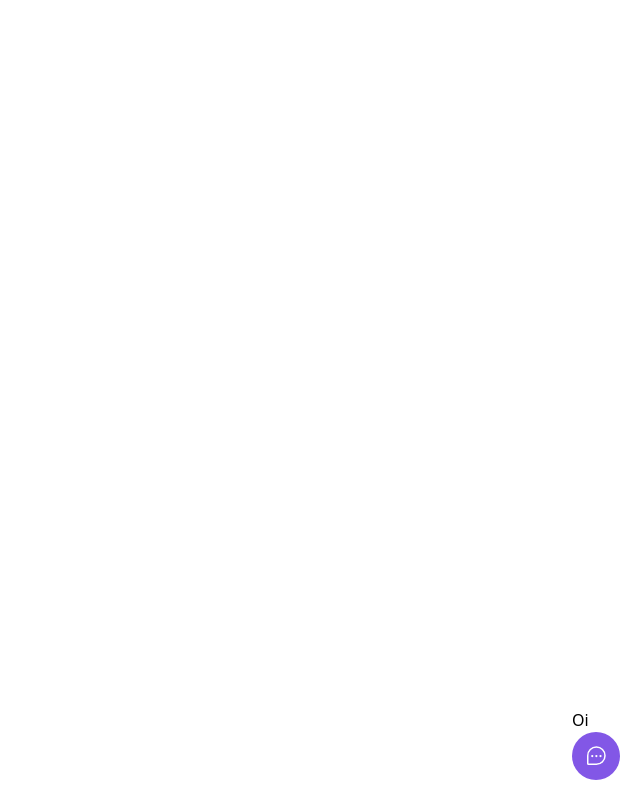
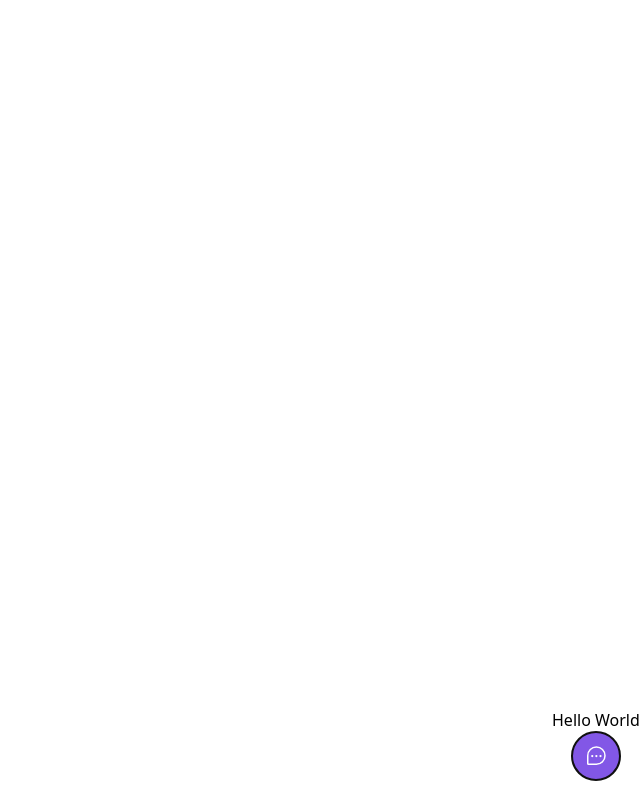
Before and after one commit to taylosstls/impulse-feedback-widget, a React (Vite) app in the folder web/: page / in a window 1280 px wide. Both pictures are taken after a click on the button "Feedback". Shown: the whole page, without its empty margins (640-1280 px from the left). Built offline with nearby package versions, Linux system fonts and the light colour scheme.

Commit message:
Add condigional to show popover

```diff
--- a/web/src/components/Widget/index.tsx
+++ b/web/src/components/Widget/index.tsx
@@ -1,25 +1,12 @@
+import { Popover, PopoverButton, PopoverPanel } from '@headlessui/react'
 import { ChatTeardropDots } from '@phosphor-icons/react'
-import { useState } from 'react'
 
 export function Widget() {
-  const [isWidgetOpen, setIsWidgetOpen] = useState(false)
-
-  function toogleWidgetVisibility() {
-    setIsWidgetOpen(!isWidgetOpen)
-  }
-
   return (
-    <div className="absolute bottom-5 right-5">
-      {isWidgetOpen && (
-        <>
-          <p>Oi</p>
-        </>
-      )}
-
-      <button
+    <Popover className="absolute bottom-5 right-5">
+      <PopoverButton
         aria-label="Widget de Feedback"
         className="bg-brand-500 rounded-full px-3 h-12 text-white flex items-center group"
-        onClick={toogleWidgetVisibility}
       >
         <ChatTeardropDots className="w-6 h-6" />
 
@@ -27,7 +14,9 @@ export function Widget() {
           <span className="pl-2"></span>
           Feedback
         </span>
-      </button>
-    </div>
+      </PopoverButton>
+
+      <PopoverPanel anchor="bottom">Hello World</PopoverPanel>
+    </Popover>
   )
 }
```
